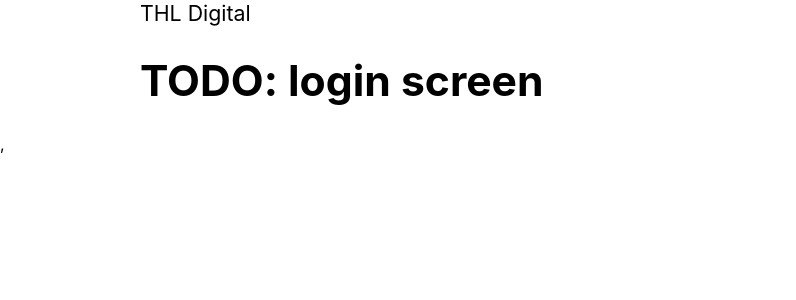
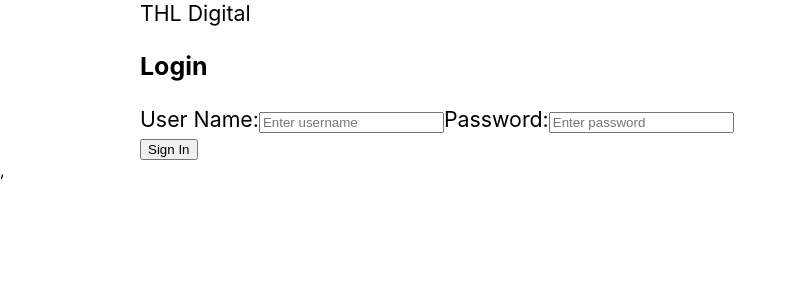
Before and after one commit to trevithj/thl-login, a React (Create React App) app: page / in a window 1280 px wide. Shown: the top 300 px of the page, without its empty margins (0-796 px from the left). Built offline with nearby package versions, Linux system fonts and the light colour scheme.

Commit message:
Mock up login

```diff
--- a/src/app/App.js
+++ b/src/app/App.js
@@ -1,5 +1,6 @@
 import './App.css';
 import {useSelector} from 'react-redux';
+import Login from '../login/Login';
 
 function App() {
   const {view, info, warn, error} = useSelector(state => state.appControl);
@@ -9,7 +10,7 @@ function App() {
       <header>
         THL Digital
       </header>
-      {view === 'login' && <h1>TODO: login screen</h1>}
+      {view === 'login' && <Login />}
       {view === 'error' && <h1>TODO: error screen</h1>}
       {view === 'main' && <h1>TODO: main screen</h1>}
       <footer>
--- /dev/null
+++ b/src/login/Login.js
@@ -0,0 +1,44 @@
+import {useState} from 'react';
+
+function Login() {
+  const [usr, setUsr] = useState('');
+  const [pwd, setPwd] = useState('');
+
+  function handleSubmit(event) {
+    event.preventDefault();
+    return false;
+  }
+
+  function doSignIn(event) {
+    event.preventDefault();
+    // todo: submitLogin(usr, pwd);
+  }
+
+  function onUsrChange(evt) {
+    const value = evt.target.value;
+    setUsr(value);
+  }
+  function onPwdChange(evt) {
+    const value = evt.target.value;
+    setPwd(value);
+  }
+
+  return (
+    <div>
+      <h3>Login</h3>
+      <form onSubmit={handleSubmit}>
+        <label>
+          <span>User Name:</span>
+          <input name="username" type="text" placeholder="Enter username" value={usr} onChange={onUsrChange}/>
+        </label>
+        <label>
+          <span>Password:</span>
+          <input name="password" type="password" placeholder="Enter password" value={pwd} onChange={onPwdChange} />
+        </label>
+      </form>
+      <button onClick={doSignIn}>Sign In</button>
+    </div>
+  )
+}
+
+export default Login;
```
